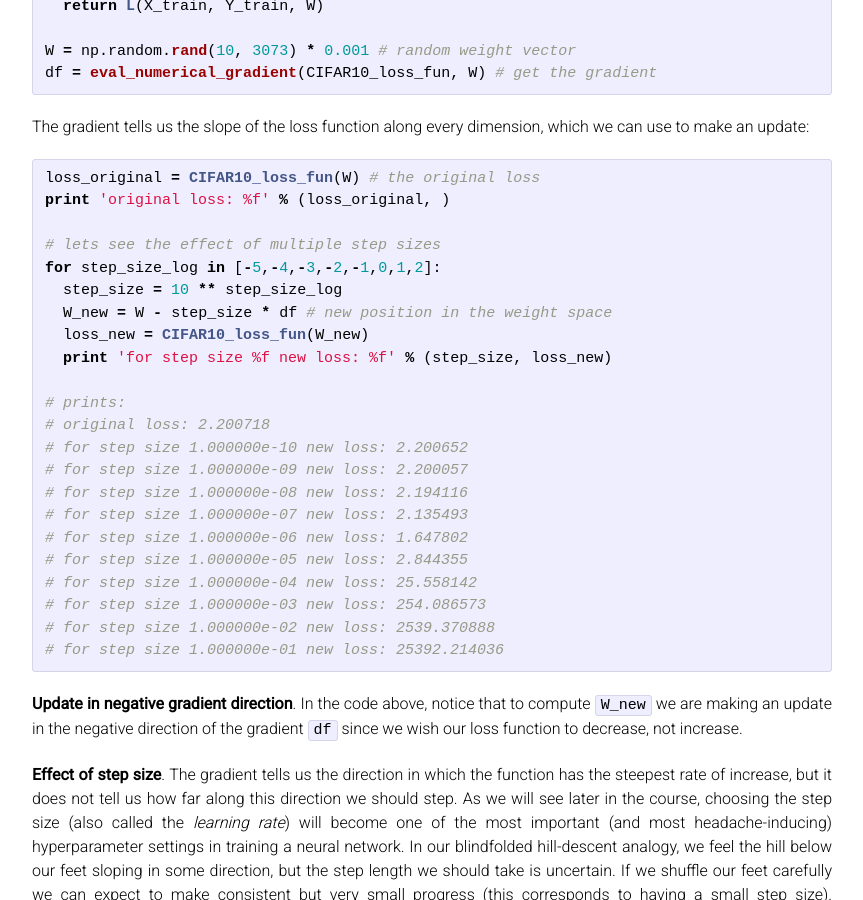
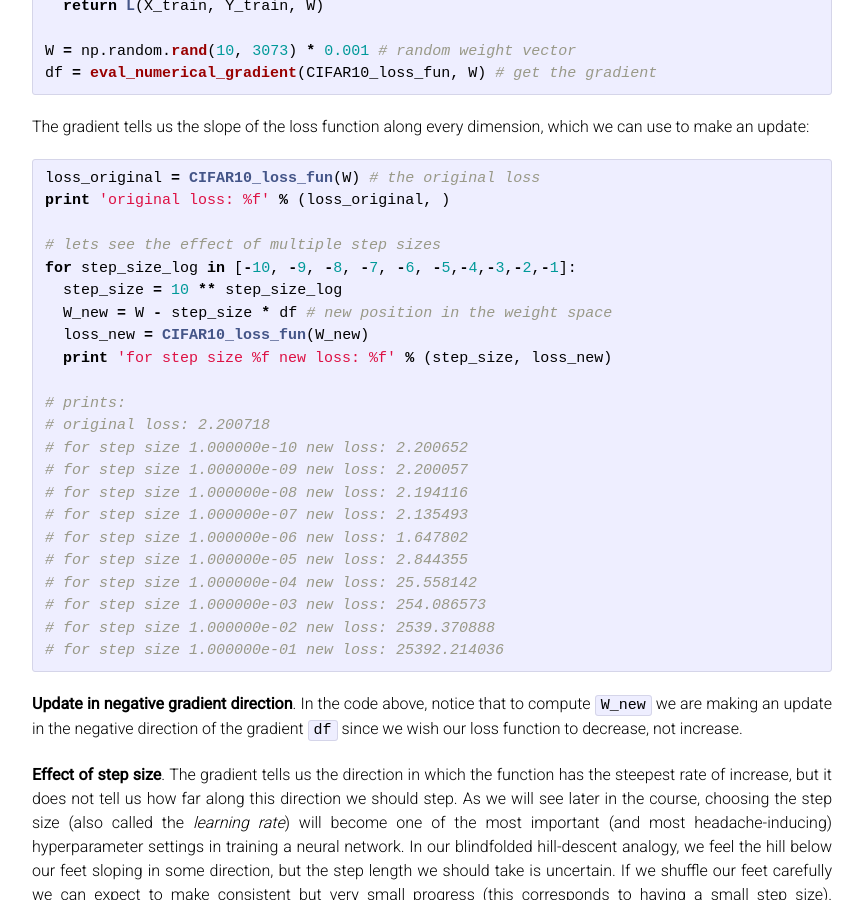
Before and after one commit to cs231n/cs231n.github.io, a Jekyll site: the page built from optimization-1.md, in a window 1280 px wide and 900 px high, scrolled down 6687 px. Shown: the whole window, without its empty margins (208-1071 px from the left). Built offline with Jekyll 4.4.1, drawn with Linux system fonts in a browser that asks for light colours; Markdown is read by kramdown in place of the engine named in the settings; formulas are drawn with MathJax 3.

Commit message:
make range match prints.

```diff
--- a/optimization-1.md
+++ b/optimization-1.md
@@ -231,7 +231,7 @@ loss_original = CIFAR10_loss_fun(W) # the original loss
 print 'original loss: %f' % (loss_original, )
 
 # lets see the effect of multiple step sizes
-for step_size_log in [-5,-4,-3,-2,-1,0,1,2]:
+for step_size_log in [-10, -9, -8, -7, -6, -5,-4,-3,-2,-1]:
   step_size = 10 ** step_size_log
   W_new = W - step_size * df # new position in the weight space
   loss_new = CIFAR10_loss_fun(W_new)
```
